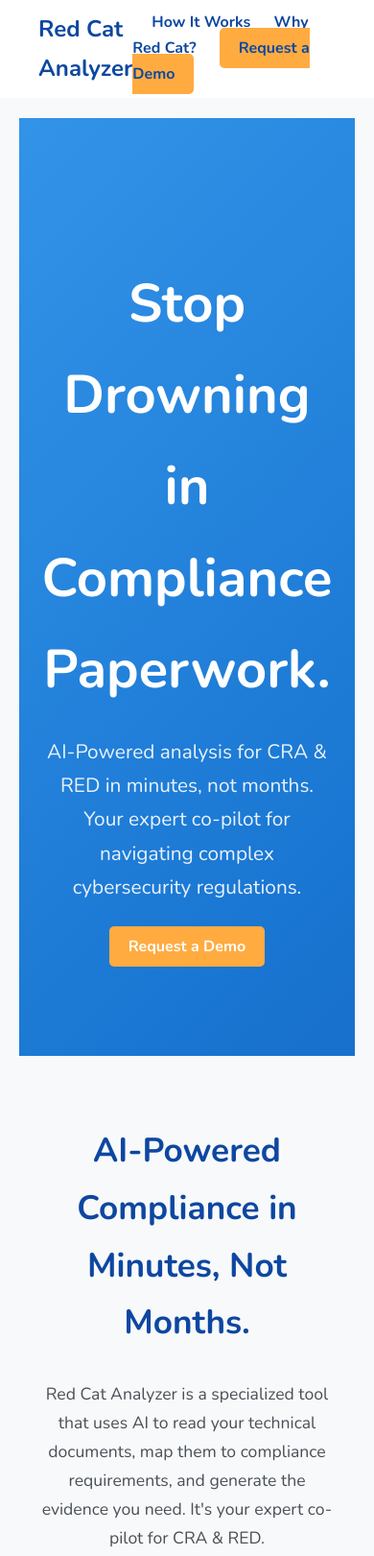
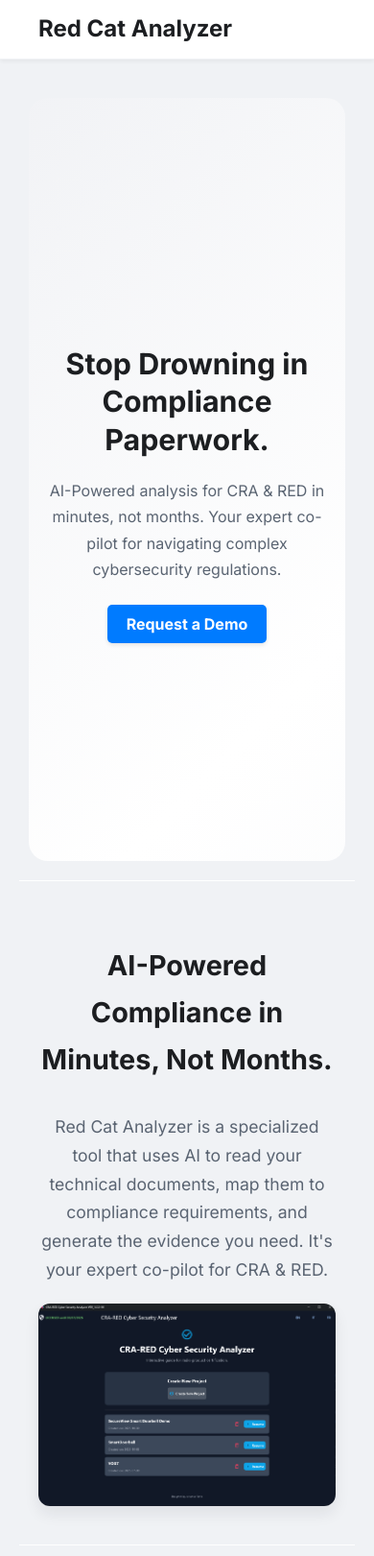
Before and after one commit to Antoneeo/red-cat-marketing, a plain HTML site: page index.html in a window 390 px wide. Shown: the top 1621 px of the page at 96% size. Drawn offline with nearby package versions, Linux system fonts and the light colour scheme.

Commit message:
updating.. for mobile

```diff
--- a/assets/style.css
+++ b/assets/style.css
@@ -1,26 +1,27 @@
-/* General Styles */
+/* General Styles - Clean Future Theme */
 :root {
-    --primary-color: #0d47a1; /* Dark Blue */
-    --secondary-color: #f8f9fa; /* Lighter, softer Grey */
-    --accent-color: #ffab40; /* Orange/Amber for CTAs */
-    --text-color: #212529; /* Darker, more readable text */
-    --text-color-light: #495057;
+    --primary-color: #F0F2F5;   /* Light Grey */
+    --secondary-color: #FFFFFF; /* White */
+    --accent-color: #007BFF;    /* Vibrant Blue */
+    --text-color: #1C1E21;      /* Charcoal Black */
+    --text-color-light: #5A6472; /* Slate Grey */
+    --glow-color: rgba(0, 123, 255, 0.6); /* Vibrant Blue Glow */
 }
 
 body {
-    font-family: 'Nunito', sans-serif;
+    font-family: 'Inter', sans-serif;
     line-height: 1.7;
     margin: 0;
     padding: 0;
     color: var(--text-color-light);
-    background-color: var(--secondary-color);
+    background-color: var(--primary-color);
     -webkit-font-smoothing: antialiased;
     -moz-osx-font-smoothing: grayscale;
 }
 
 h1, h2, h3 {
     font-weight: 700;
-    color: var(--primary-color);
+    color: var(--text-color); /* Use dark text color for all headings */
 }
 
 h1 {
@@ -58,12 +59,13 @@ section {
 
 /* Header & Navigation */
 header {
-    background-color: #fff;
-    border-bottom: 1px solid var(--secondary-color);
+    background-color: var(--secondary-color); /* White */
+    border-bottom: 1px solid var(--primary-color); /* Light Grey Border */
     padding: 10px 40px;
     position: sticky;
     top: 0;
     z-index: 100;
+    box-shadow: 0 2px 4px rgba(0,0,0,0.05); /* Subtle shadow for depth */
 }
 
 nav {
@@ -75,34 +77,45 @@ nav {
 nav .logo {
     font-size: 1.5em;
     font-weight: bold;
-    color: var(--primary-color);
+    color: var(--text-color);
 }
 
 nav .nav-links a {
     margin-left: 20px;
     text-decoration: none;
-    color: var(--primary-color);
+    color: var(--text-color);
     font-weight: bold;
 }
 
 /* Buttons */
 .cta-button {
     background-color: var(--accent-color);
-    color: #fff;
+    color: #fff !important; /* Ensure text is always white for contrast */
     padding: 10px 20px;
     border-radius: 5px;
     text-decoration: none;
     font-weight: bold;
+    transition: background-color 0.3s ease, box-shadow 0.3s ease;
+    box-shadow: 0 2px 4px rgba(0,0,0,0.1);
+}
+.cta-button:hover {
+    background-color: #0069d9; /* A slightly darker blue on hover */
+    box-shadow: 0 4px 8px rgba(0,0,0,0.15);
 }
 
 .secondary-button {
     background-color: transparent;
-    color: var(--primary-color);
-    border: 2px solid var(--primary-color);
+    color: var(--accent-color);
+    border: 2px solid var(--accent-color);
     padding: 8px 18px;
     border-radius: 5px;
     text-decoration: none;
     margin-left: 10px;
+    transition: background-color 0.3s ease, color 0.3s ease;
+}
+.secondary-button:hover {
+    background-color: var(--accent-color);
+    color: #fff;
 }
 
 /* Specific Sections */
@@ -133,10 +146,10 @@ nav .nav-links a {
 
 .showcase-image {
     width: 100%;
-    border-radius: 8px;
-    box-shadow: 0 8px 16px rgba(0,0,0,0.15);
-    border: 1px solid #ddd;
-    transition: transform 0.3s ease, z-index 0s 0.3s;
+    border-radius: 12px; /* Match persona card radius */
+    box-shadow: 0 8px 16px rgba(28, 30, 33, 0.08); /* Match persona card shadow */
+    border: none; /* Removed old border for a cleaner look */
+    transition: transform 0.3s ease, box-shadow 0.3s ease, z-index 0s 0.3s;
     position: relative;
     z-index: 1;
     cursor: pointer;
@@ -144,9 +157,8 @@ nav .nav-links a {
 }
 
 .step-image-container .showcase-image:hover {
-    transform: scale(1.25);
-    z-index: 10;
-    transition: transform 0.3s ease, z-index 0s;
+    transform: scale(1.05); /* More subtle hover effect */
+    box-shadow: 0 12px 24px rgba(28, 30, 33, 0.15);
 }
 
 #solution .showcase-image {
@@ -156,34 +168,45 @@ nav .nav-links a {
 }
 
 #solution .showcase-image:hover {
-    transform: scale(1.05);
-    z-index: 10;
-    transition: transform 0.3s ease, z-index 0s;
+    transform: scale(1.03); /* More subtle hover effect */
+    box-shadow: 0 12px 24px rgba(28, 30, 33, 0.15);
 }
 
 .persona {
     flex-basis: 48%;
-    padding: 20px;
-    background-color: #fff;
-    border-radius: 8px;
-    box-shadow: 0 4px 8px rgba(0,0,0,0.1);
-    transition: transform 0.2s ease-in-out;
+    padding: 30px; /* Increased padding */
+    background-color: var(--secondary-color); /* White background */
+    border-radius: 12px; /* Softer corners */
+    box-shadow: 0 8px 16px rgba(28, 30, 33, 0.08); /* Softer, modern shadow */
+    transition: transform 0.3s ease, box-shadow 0.3s ease;
+    text-align: center;
 }
 
 .persona:hover {
-    transform: translateY(-5px);
+    transform: translateY(-8px);
+    box-shadow: 0 12px 24px rgba(28, 30, 33, 0.12);
 }
 
 /* Hero Section */
 #hero {
-  color: #fff;
-  padding: 100px 20px;
+  padding: 40px 20px; /* Padding around the gradient container */
+  background-color: var(--primary-color);
   text-align: center;
+}
+
+.hero-gradient-container {
+  color: var(--text-color);
+  padding: 60px 20px;
   position: relative;
-  background: linear-gradient(-45deg, #0d47a1, #1976d2, #42a5f5, #1e88e5);
+  background: linear-gradient(-45deg, var(--primary-color), var(--secondary-color), #E8EAEF, var(--primary-color));
   background-size: 400% 400%;
   animation: gradientBG 15s ease infinite;
-  border-bottom: none;
+  border-radius: 20px; /* Rounded corners for the container */
+  min-height: 70vh;
+  display: flex;
+  flex-direction: column;
+  justify-content: center;
+  align-items: center;
 }
 
 @keyframes gradientBG {
@@ -193,17 +216,18 @@ nav .nav-links a {
 }
 
 #hero h1 {
-  color: #fff;
+  color: var(--text-color); /* Use dark text */
   font-size: 3.5rem;
   margin-bottom: 20px;
+  line-height: 1.2; /* Base line-height */
 }
 
 #hero .subtitle {
   font-size: 1.3rem;
-  font-weight: 300;
+  font-weight: 400; /* Increased font-weight for better readability */
   max-width: 800px;
   margin-bottom: 30px;
-  color: rgba(255, 255, 255, 0.9);
+  color: var(--text-color-light); /* Use secondary dark text */
 }
 
 
@@ -267,3 +291,56 @@ nav .nav-links a {
   font-weight: bold;
   cursor: pointer;
 }
+
+/* Responsive Design */
+@media (max-width: 768px) {
+  h1 {
+    font-size: 1.8rem; /* Significant reduction for mobile readability */
+  }
+
+  #hero h1 {
+    font-size: 1.9rem; /* Final balanced size for impact and readability */
+    line-height: 1.3;
+  }
+
+  #hero .subtitle {
+    font-size: 1.0rem; /* Reduce subtitle size on mobile */
+  }
+
+  h2 {
+    font-size: 1.8rem;
+  }
+
+  nav .nav-links {
+    display: none; /* Simple solution for now, can be improved later */
+  }
+
+  #hero {
+    padding: 20px 10px; /* Adjusted padding for mobile */
+  }
+
+  .hero-gradient-container {
+    min-height: 80vh; /* Restore viewport height to hide content below */
+  }
+
+  .step-row, .step-row.reverse {
+    flex-direction: column;
+    gap: 20px;
+  }
+
+  #why-red-cat .personas {
+    flex-direction: column;
+    gap: 20px;
+  }
+
+  #cta {
+    display: flex;
+    flex-direction: column;
+    align-items: center;
+    gap: 15px;
+  }
+
+  #cta .secondary-button {
+    margin-left: 0; /* Reset desktop margin */
+  }
+}
--- a/index.html
+++ b/index.html
@@ -6,7 +6,7 @@
     <title>Red Cat Analyzer | AI-Powered CRA & RED Compliance</title>
     <link rel="preconnect" href="https://fonts.googleapis.com">
     <link rel="preconnect" href="https://fonts.gstatic.com" crossorigin>
-    <link href="https://fonts.googleapis.com/css2?family=Nunito:wght@300;400;700&display=swap" rel="stylesheet">
+    <link href="https://fonts.googleapis.com/css2?family=Inter:wght@400;700&display=swap" rel="stylesheet">
     <link rel="stylesheet" href="assets/style.css">
 </head>
 <body>
@@ -25,10 +25,12 @@
   </header>
   <main>
     <section id="hero">
-      <div class="hero-content">
-        <h1>Stop Drowning in Compliance Paperwork.</h1>
-        <p class="subtitle">AI-Powered analysis for CRA & RED in minutes, not months. Your expert co-pilot for navigating complex cybersecurity regulations.</p>
-        <a href="#cta" class="cta-button">Request a Demo</a>
+      <div class="hero-gradient-container">
+        <div class="hero-content">
+          <h1>Stop Drowning in Compliance Paperwork.</h1>
+          <p class="subtitle">AI-Powered analysis for CRA & RED in minutes, not months. Your expert co-pilot for navigating complex cybersecurity regulations.</p>
+          <a href="#cta" class="cta-button">Request a Demo</a>
+        </div>
       </div>
     </section>
     <section id="solution" class="reveal">
```
